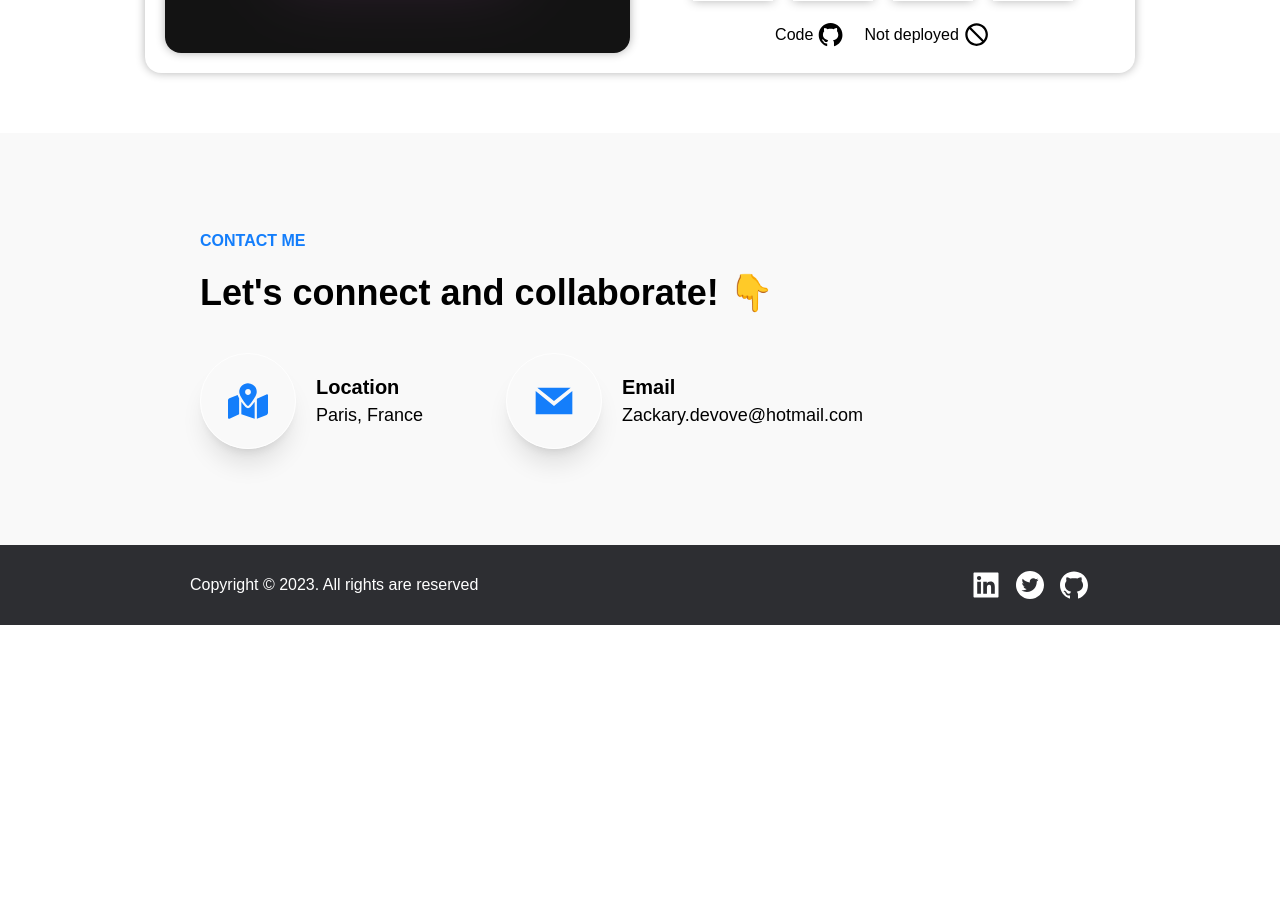
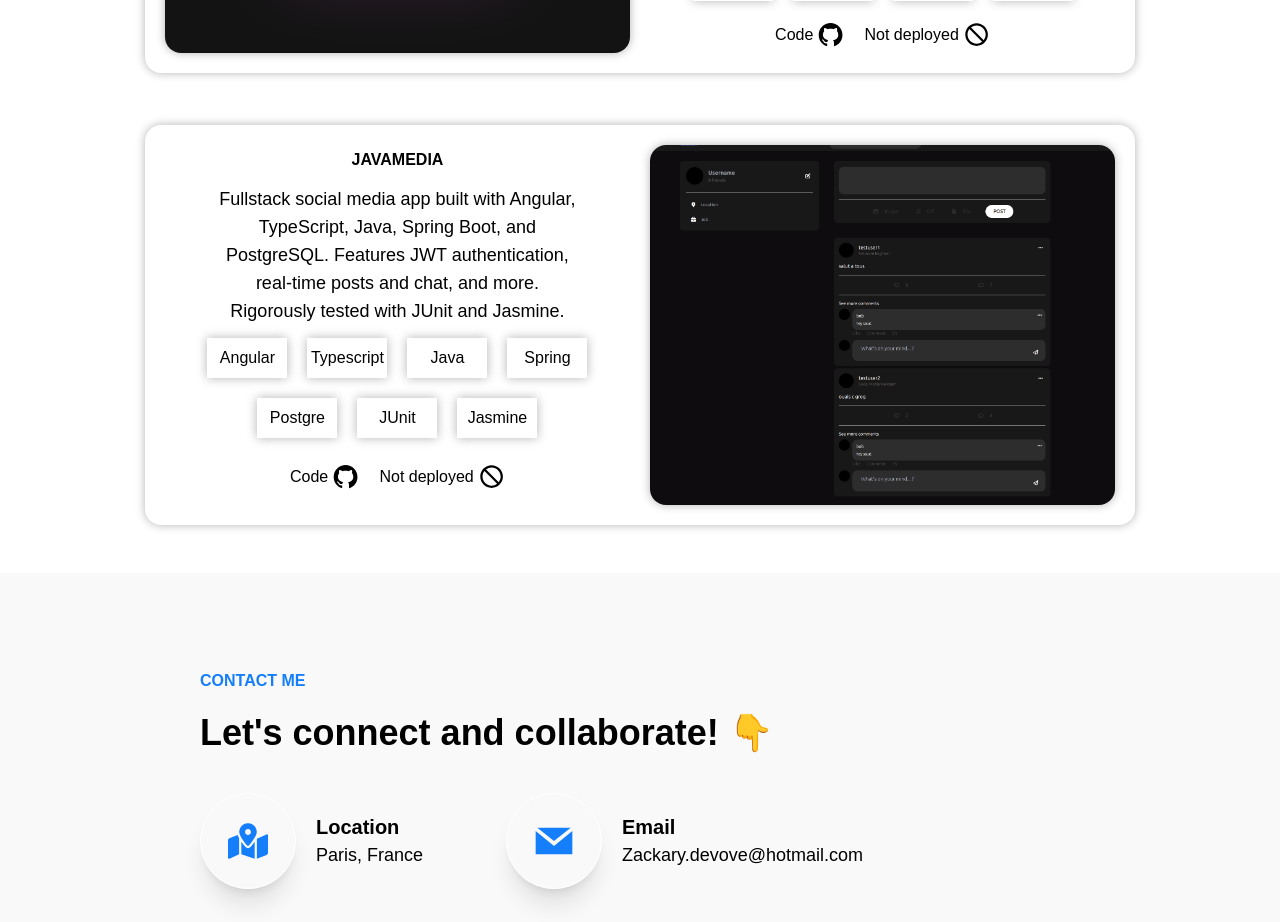
Before and after one commit to zackarydevove/portfolio, a React (Create React App) app: page / in a window 1280 px wide. Shown: the part 4000-4922 px from the top of the page. Before the commit the page ends 4625 px from the top, so only its background shows below. Built offline with nearby package versions, Linux system fonts and the light colour scheme.

Commit message:
add javamedia project

```diff
--- a/src/components/Projects.jsx
+++ b/src/components/Projects.jsx
@@ -55,15 +55,15 @@ function Projects() {
 					img="bg-soliswap"
 				/>
 
-				{/* Javamedia
-				<ProjectLeftComponent
+				{/* Javamedia */}
+				<ProjectRightComponent
 					title="JAVAMEDIA"
 					content="Fullstack social media app built with Angular, TypeScript, Java, Spring Boot, and PostgreSQL. Features JWT authentication, real-time posts and chat, and more. Rigorously tested with JUnit and Jasmine."
 					githubLink="https://github.com/zackarydevove/javamedia"
 					demoLink=""
 					tech={['Angular', 'Typescript', 'Java', 'Spring', 'Postgre', 'JUnit', 'Jasmine']}
 					img="bg-javamedia"
-				/> */}
+				/>
 
 			</div>
 
```
